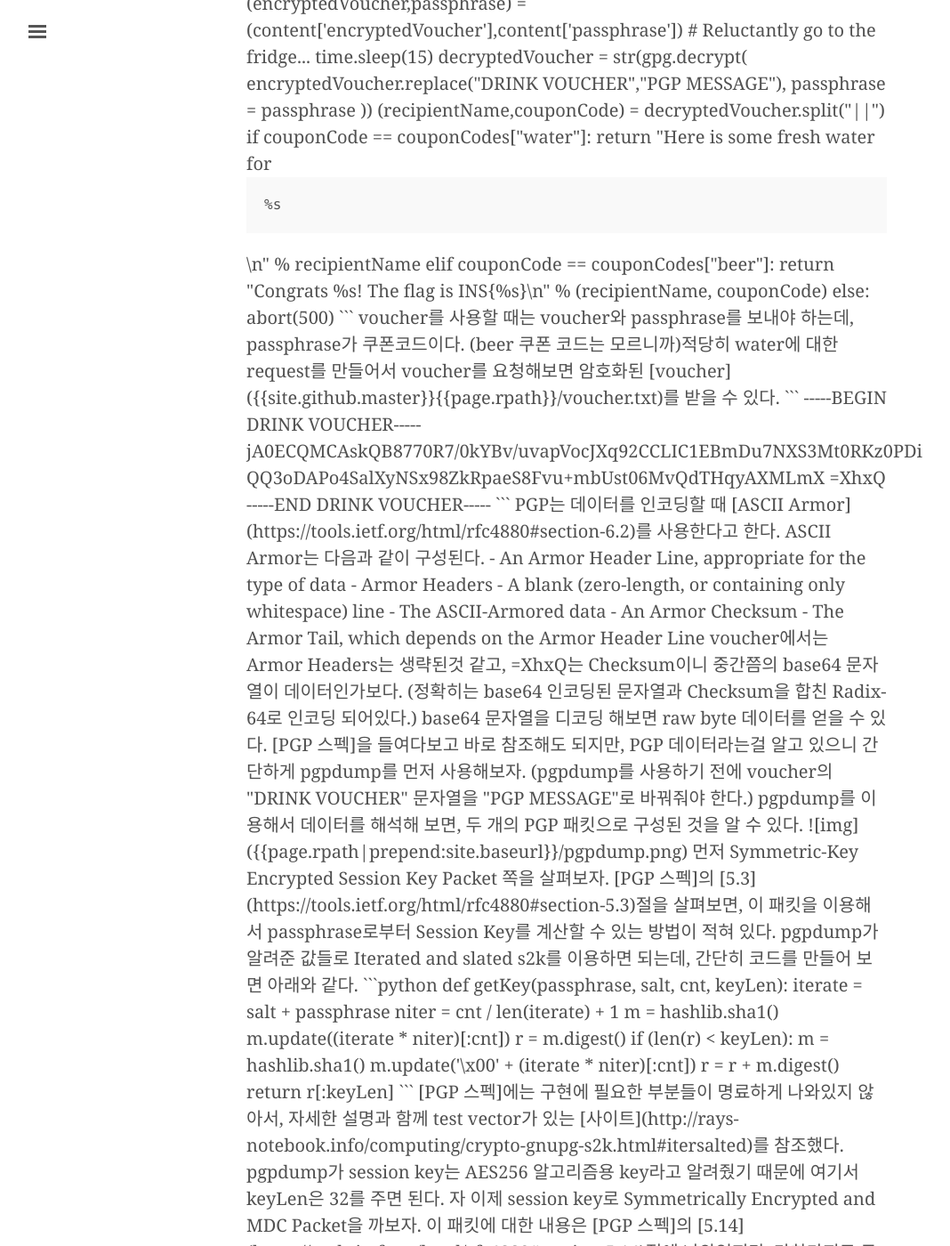
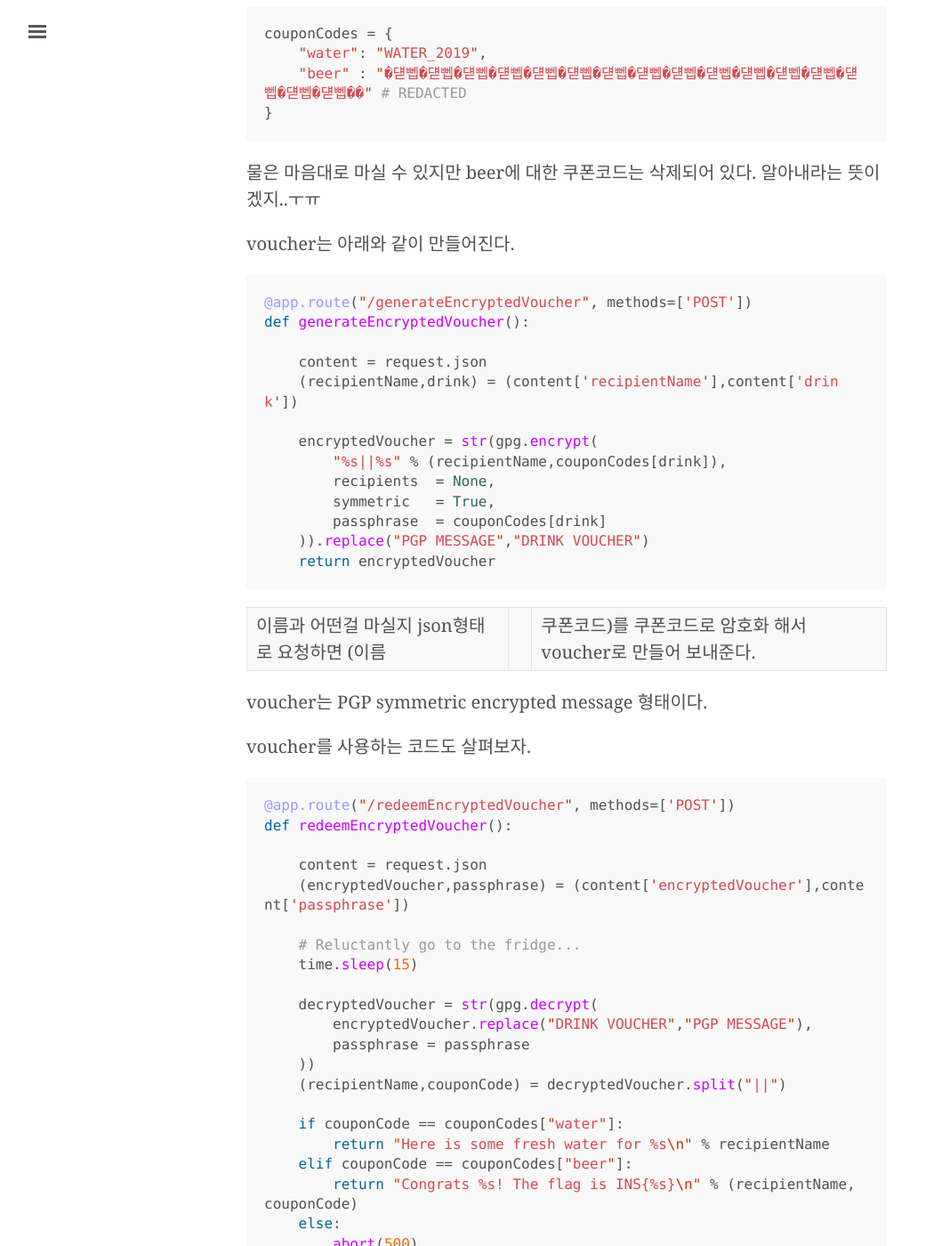
Before and after one commit to JisoonPark/writeup, a Jekyll site: the page built from index.html, in a window 1280 px wide and 1400 px high, scrolled down 993 px. Shown: the whole window at 89% size, without its empty margins (3-1071 px from the left). Built offline with Jekyll 4.4.1, drawn with Linux system fonts in a browser that asks for light colours; nearby versions of some CDN libraries; some web fonts are replaced; library files that are not in the unit come from our copies; the list of posts is cut into pages by our own code; some of the changed text lies outside the part shown.

Commit message:
Update 2019-02-19-drinks.md

````diff
--- a/_posts/2019-02-19-drinks.md
+++ b/_posts/2019-02-19-drinks.md
@@ -80,9 +80,9 @@
     (recipientName,couponCode) = decryptedVoucher.split("||")
 
     if couponCode == couponCodes["water"]:
-        return "Here is some fresh water for <pre>%s</pre>\n" % recipientName
+        return "Here is some fresh water for %s\n" % recipientName
     elif couponCode == couponCodes["beer"]:
-        return "Congrats %s! The flag is INS{%s}\n" % (recipientName, couponCode)
+        return "Congrats %s! The flag is INS{% raw %}{%s}{% endraw %}\n" % (recipientName, couponCode)
     else:
         abort(500)
 ```
````
